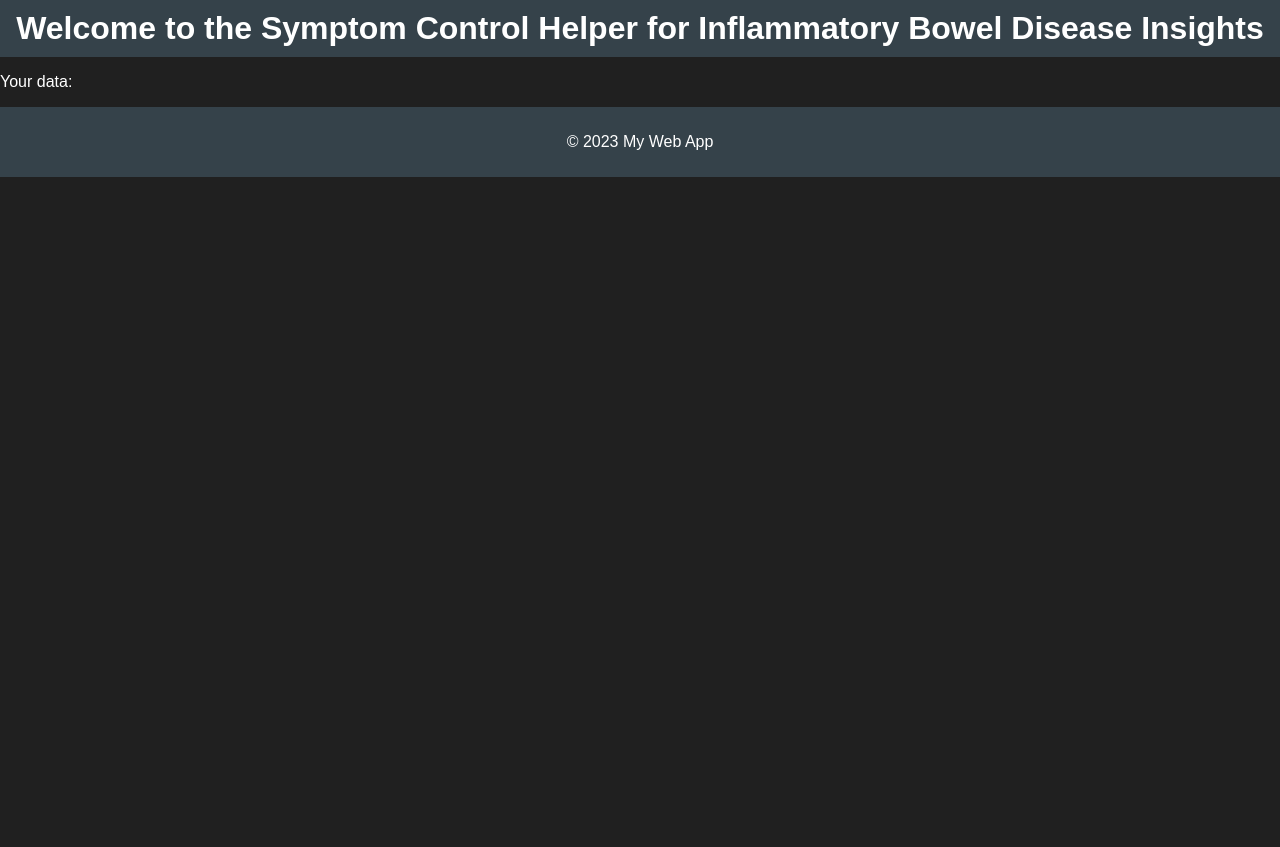
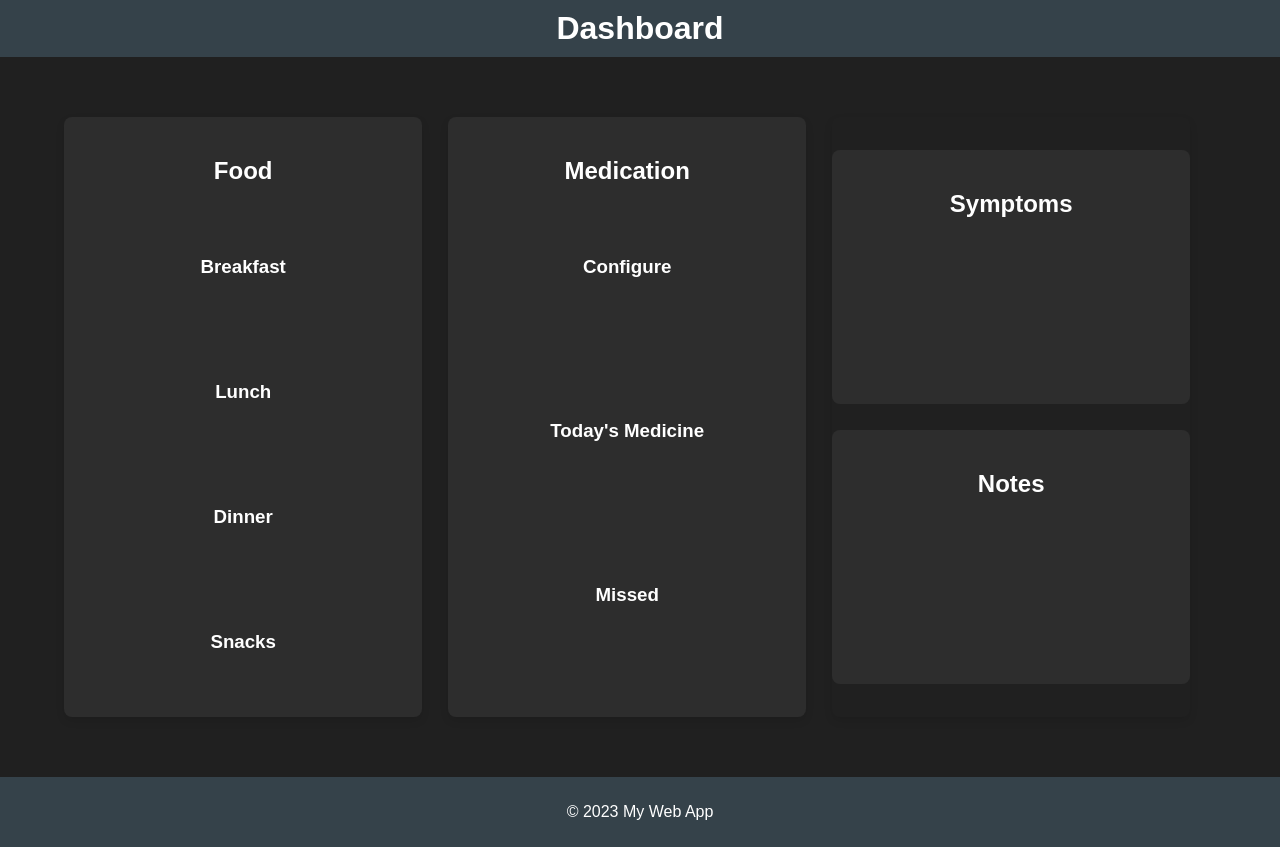
Before and after one commit to YoussefWindy/SChIBDI, a Flask app: page /dashboard in a window 1280 px wide. Before the commit the page ends 177 px from the top, so only its background shows below. Run offline with Flask 2, Linux system fonts and the light colour scheme.

Commit message:
Dashboard UI! (Basic)

```diff
--- /dev/null
+++ b/backend/static/styles/dashboard.css
@@ -0,0 +1,56 @@
+.container {
+	display: flex;
+	width: 96vw;
+	height: 90vh;
+	padding: 0px;
+	margin: 0 auto;
+}
+
+.col {
+	padding: 20px 0;
+	border-radius: 8px;
+	box-shadow: 0 4px 8px rgba(0, 0, 0, 0.1);
+	width: 28vw;
+	height: 70vh;
+	background-color: #2d2d2d;
+	margin: auto 1vw;
+	text-align: center;
+	display: flex;
+	flex-direction: column;
+}
+
+.no-vis {
+	background-color: rgba(0,0,0,0);
+}
+
+.col:nth-child(1) {
+	margin-left: 3vw;
+}
+
+.col:nth-child(3) {
+	margin-right: 3vw;
+}
+
+.column h2 {
+	text-align: center;
+	font-size: 24px;
+	margin-bottom: 15px;
+}
+
+.sub-item {
+	display: inline-block;
+	padding: 20px 0;
+	border-radius: 8px;
+	width: 28vw;
+	height: 70vh;
+	margin: 1vw auto;
+	text-align: center;
+}
+
+.notes, .symptoms {
+	background-color: #2d2d2d;
+}
+
+.sub-item h3 {
+	text-align: center;
+}
--- a/backend/templates/dashboard.html
+++ b/backend/templates/dashboard.html
@@ -1,21 +1,61 @@
 <!DOCTYPE html>
 <html lang="en">
+
 <head>
 	<meta charset="UTF-8">
 	<meta name="viewport" content="width=device-width, initial-scale=1.0">
 	<title>SCHIBDI</title>
 	<link rel="stylesheet" href="{{ url_for('static', filename='styles/styles.css') }}">
+	<link rel="stylesheet" href="{{ url_for('static', filename='styles/dashboard.css') }}">
 </head>
+
 <body>
 	<header>
-        <h1>Welcome to the Symptom Control Helper for Inflammatory Bowel Disease Insights</h1>
+		<h1>Dashboard</h1>
 	</header>
 	<main>
-        <p>Your data:</p>
+		<div class="container">
+			<div class="col food">
+				<h2>Food</h2>
+				<div class="sub-item breakfast">
+					<h3>Breakfast</h3>
+				</div>
+				<div class="sub-item lunch">
+					<h3>Lunch</h3>
+				</div>
+				<div class="sub-item dinner">
+					<h3>Dinner</h3>
+				</div>
+				<div class="sub-item snacks">
+					<h3>Snacks</h3>
+				</div>
+			</div>
+			<div class="col meds">
+				<h2>Medication</h2>
+				<div class="sub-item configure">
+					<h3>Configure</h3>
+				</div>
+				<div class="sub-item meds">
+					<h3>Today's Medicine</h3>
+				</div>
+				<div class="sub-item missed">
+					<h3>Missed</h3>
+				</div>
+			</div>
+			<div class="col log no-vis">
+				<div class="sub-item symptoms">
+					<h2>Symptoms</h2>
+				</div>
+				<div class="sub-item notes">
+					<h2>Notes</h2>
+				</div>
+			</div>
+		</div>
 	</main>
 	<footer>
 		<p>&copy; 2023 My Web App</p>
 	</footer>
 	<!-- <script src="{{ url_for('static', filename='js/scripts.js') }}"></script> -->
 </body>
+
 </html>
```
Lines whose indentation alone changed are shown as unchanged.
